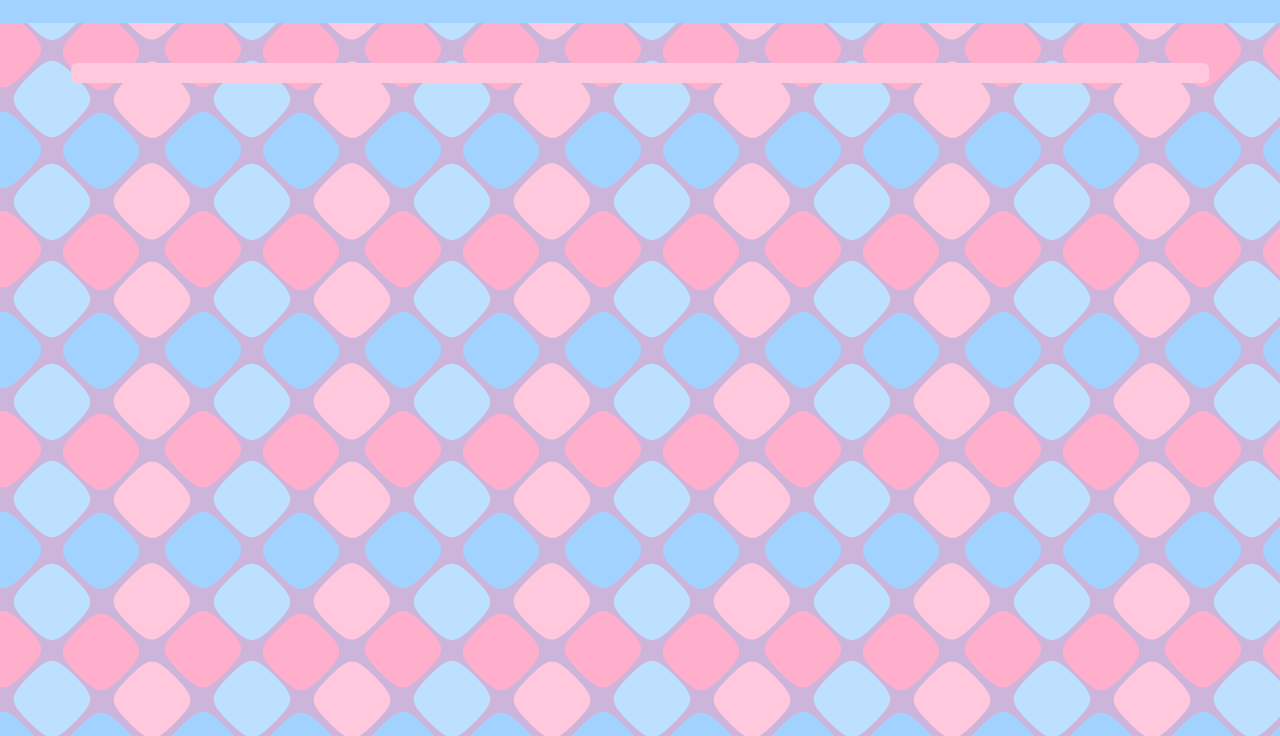
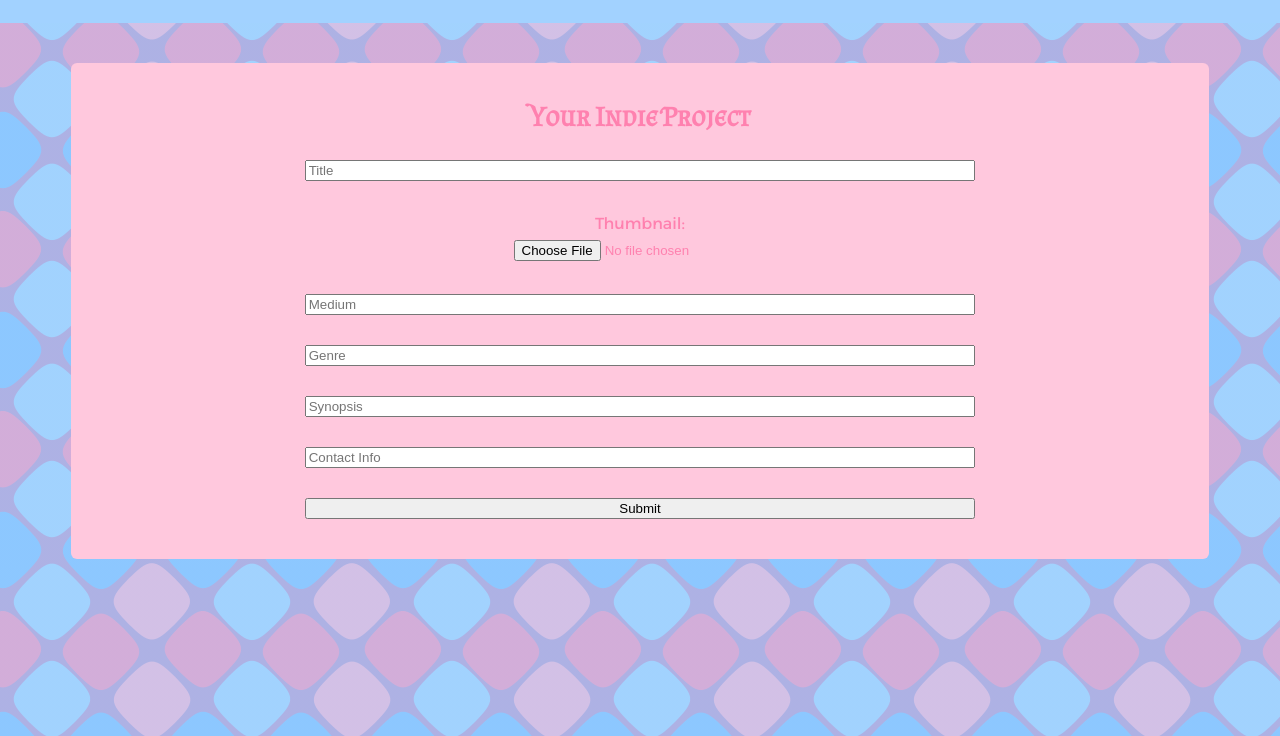
Before and after one commit to csw220001/findindie.org, a plain HTML site: page create.html in a window 1280 px wide. Shown: the part 64-800 px from the top of the page. Drawn offline with Linux system fonts and the light colour scheme.

Commit message:
Filled create.html

```diff
--- a/create.html
+++ b/create.html
@@ -17,7 +17,21 @@
             </div>
         </header>
         <div class="content">
-
+            <h3>Your Indie Project</h3>
+            <div class="form">
+                <form action="/action_page.php">
+                    <input type="text" placeholder="Title">
+                    <div>
+                        <p>Thumbnail:</p>
+                        <input type="file" id="myFile" name="filename">
+                    </div>
+                    <input type="text" placeholder="Medium">
+                    <input type="text" placeholder="Genre">
+                    <input type="text" placeholder="Synopsis">
+                    <input type="text" placeholder="Contact Info">
+                    <input type="submit">
+                </form>
+            </div>
         </div>
     </body>
 
--- a/styles.css
+++ b/styles.css
@@ -21,9 +21,9 @@ html {font-size: 16px;}
 
 body {
   text-align: center;
-  color: #4ea9ff;
+  color: #ff81af;
   background-color: #CDB4DB;
-  background-image: url(images/Karamela\ Tile\ 1.png);
+  background-image: linear-gradient(rgba(78, 169, 255, 0.25),rgba(78, 169, 255, 0.25)), url(images/Karamela\ Tile\ 1.png);
   font-family: 'Alexandria', sans-serif;
   font-weight: false;
   line-height: 1.65;
@@ -148,6 +148,33 @@ small,
     align-content: center;
 }
 
+.search {
+  height: 30px;
+  width: 60%;
+  margin-top: 5px;
+  margin-bottom: 15px;
+  font-size: 1.2em;
+  border-radius: 6px;
+  color: #FFC8DD;
+  background-color: #ff81af;
+  border-color: #CDB4DB;
+}
+
+.form form {
+  display: flex;
+  flex-flow: column nowrap;
+  align-content: center;
+  gap: 30px;
+  margin-left: 20%;
+  margin-right: 20%;
+  padding-bottom: 30px;
+}
+
+.form form p {
+  margin: 0;
+  padding: 0;
+}
+
 .header a {
   color: #4ea9ff;
   text-decoration: none;
```
Also changed, not shown: search.html (+1 -1 lines).
